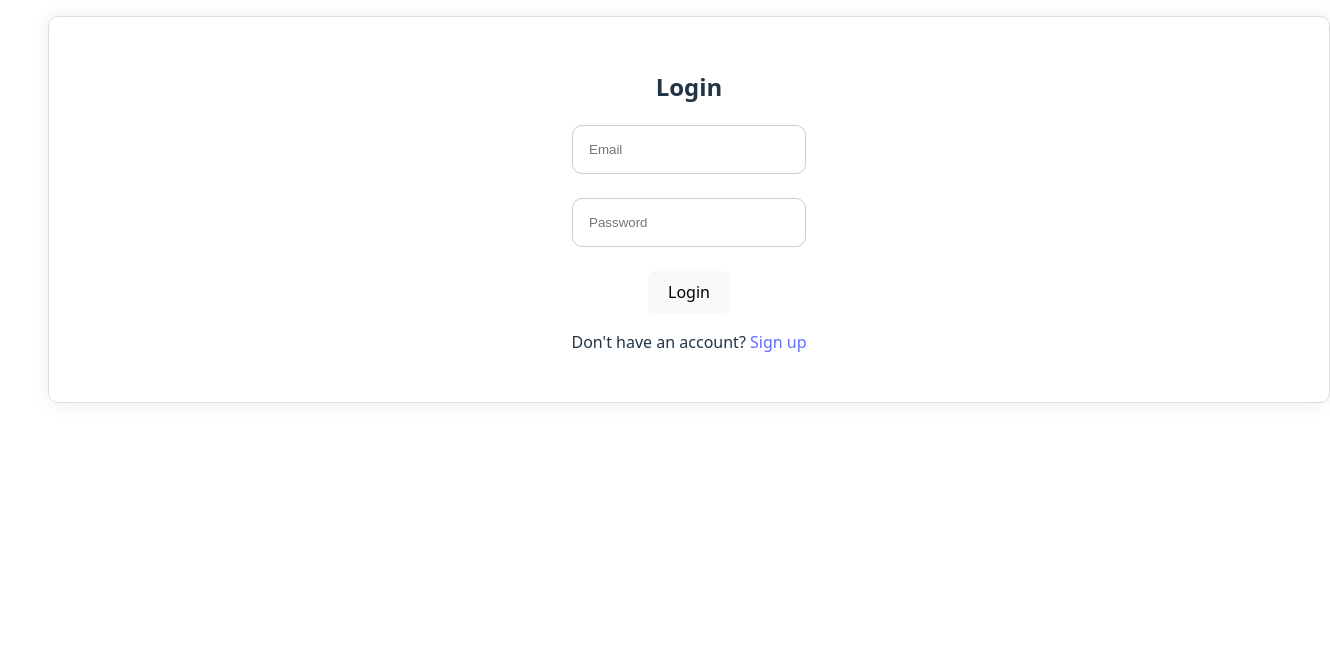
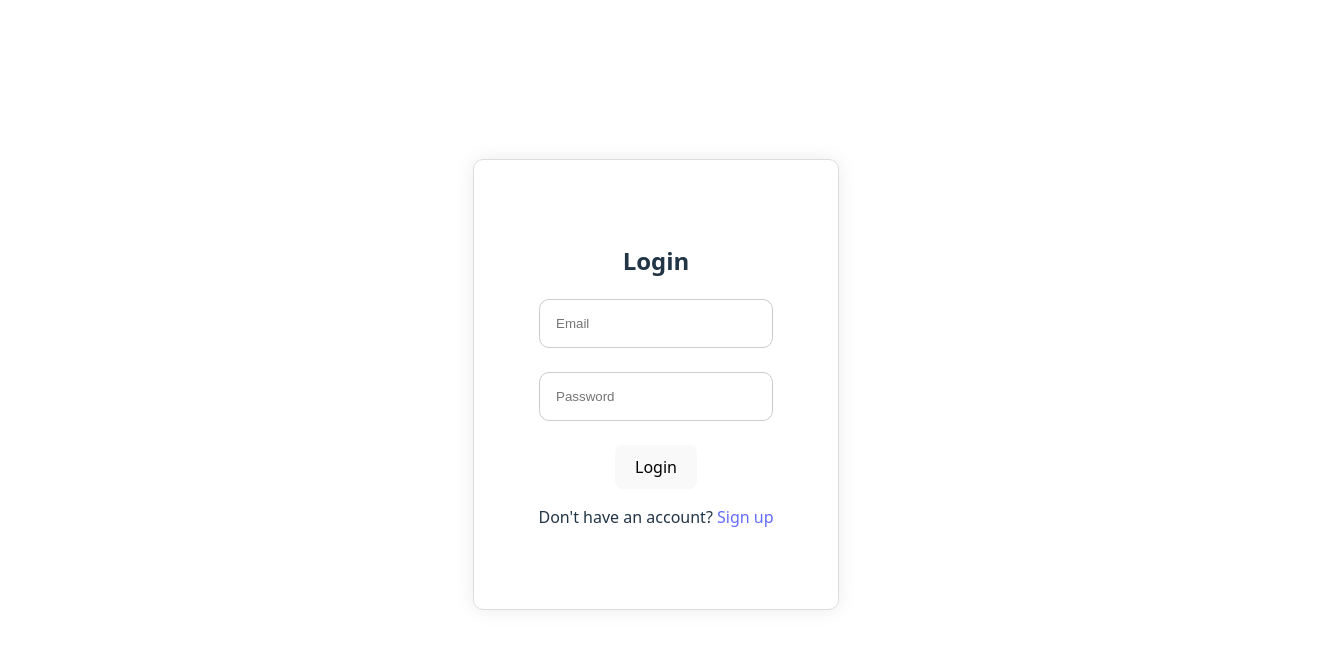
Before and after one commit to rahul0299/everything-sg, a React (Vite) app in the folder react-app/: page /login in a window 1280 px wide. Shown: the top 648 px of the page, 1330 px wide, since content can reach past the window. Built offline with nearby package versions, Linux system fonts and the light colour scheme.

Commit message:
login form styling fix

```diff
--- a/react-app/src/pages/auth/Login.tsx
+++ b/react-app/src/pages/auth/Login.tsx
@@ -7,6 +7,7 @@
     const navigate = useNavigate();
 
     return (
+        <div className="auth-container">
             <div className="card">
                 <h2>Login</h2>
                 <form onSubmit={() => navigate("/")}>
@@ -18,6 +19,7 @@
                     Don't have an account? <Link to="/signup">Sign up</Link>
                 </p>
             </div>
+        </div>
     );
 };
 
--- a/react-app/src/pages/auth/Signup.tsx
+++ b/react-app/src/pages/auth/Signup.tsx
@@ -3,6 +3,7 @@
 
 const SignUp = () => {
     return (
+        <div className="auth-container">
             <div className="card">
                 <h2>Sign Up</h2>
                 <form>
@@ -15,6 +16,7 @@
                     Already have an account? <Link to="/login">Login</Link>
                 </p>
             </div>
+        </div>
     );
 };
 
--- a/react-app/src/pages/auth/login.css
+++ b/react-app/src/pages/auth/login.css
@@ -1,9 +1,16 @@
+.auth-container {
+    height: 100%;
+    width: 100%;
+    display: flex;
+    align-items: center;
+    justify-content: center;
+}
+
 .card {
     border: 1px solid #ddd;
-    padding: 2rem;
-    width: 100%;
-    box-shadow: 0px 0px 20px #ececec;
-    border-radius: 10px;,
+    padding: 4rem;
+    box-shadow: 0 0 20px #ececec;
+    border-radius: 10px;
 }
 
 .login-input {
```
Lines whose indentation alone changed are shown as unchanged.
